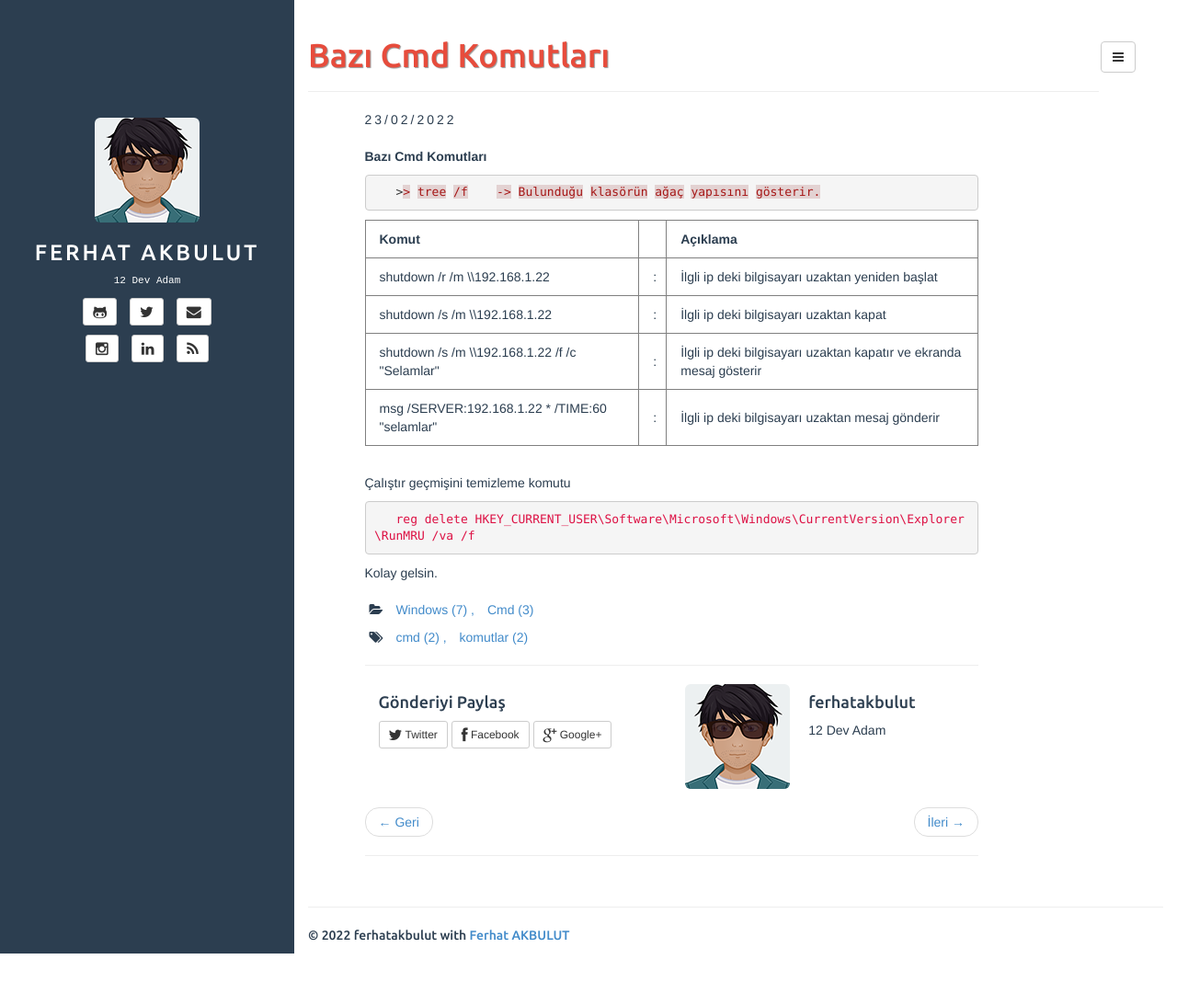
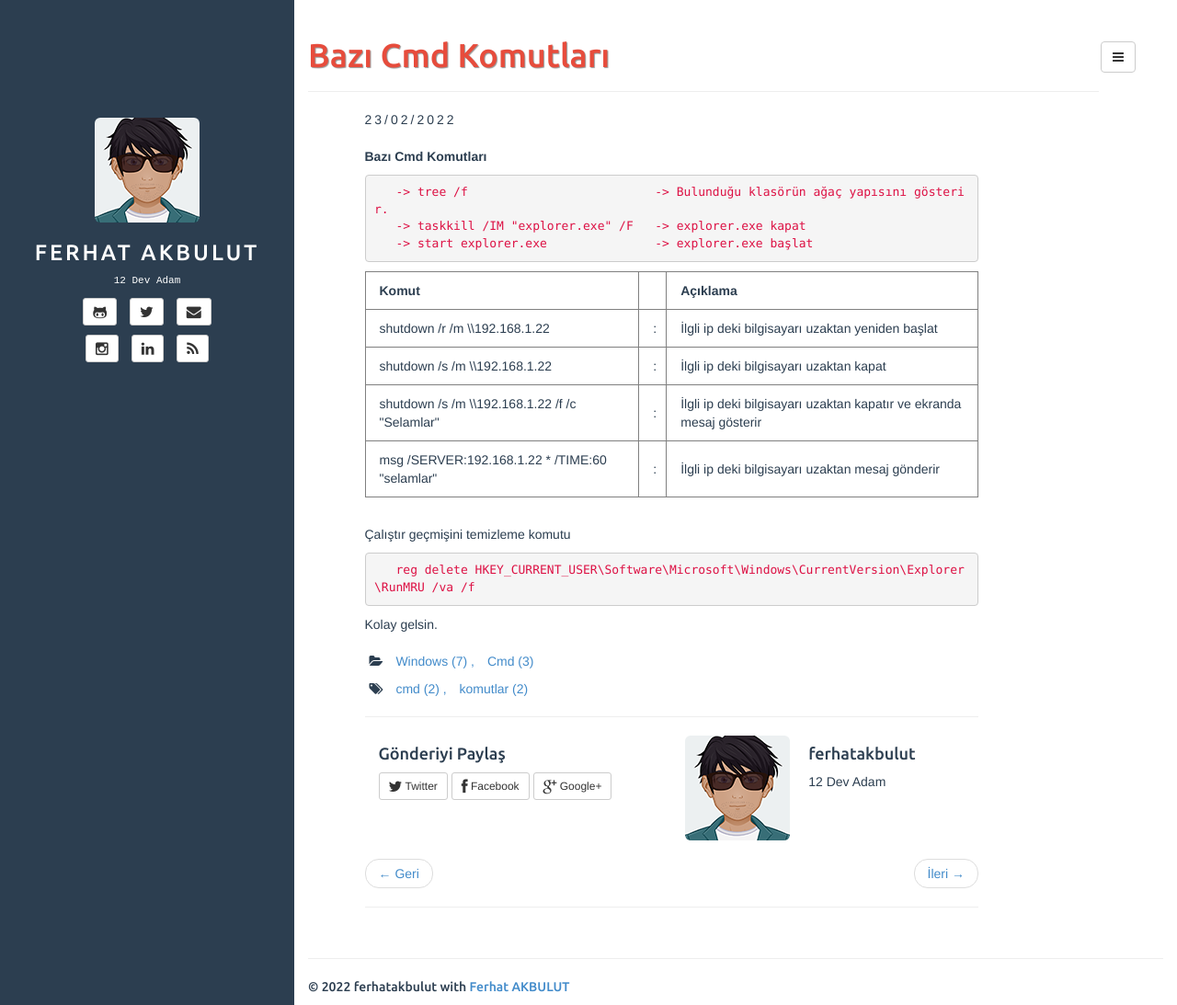
Before and after one commit to ferhatakbulut/ferhatakbulut.github.io, a Jekyll site: the page built from _posts/2022-02-23-cmd-komutlari.md, in a window 1280 px wide and 1093 px high. Shown: the whole window at 92% size. Built offline with Jekyll 4.4.1, drawn with Linux system fonts in a browser that asks for light colours.

Commit message:
update 2022-02-23-cmd-komutlari.md

```diff
--- a/_posts/2022-02-23-cmd-komutlari.md
+++ b/_posts/2022-02-23-cmd-komutlari.md
@@ -11,7 +11,9 @@ description: Bazı Cmd Komutları ve Açıklamaları
 
 {% highlight yaml %}
 
-   >> tree /f    -> Bulunduğu klasörün ağaç yapısını gösterir.
+   -> tree /f                          -> Bulunduğu klasörün ağaç yapısını gösterir.
+   -> taskkill /IM "explorer.exe" /F   -> explorer.exe kapat
+   -> start explorer.exe               -> explorer.exe başlat
 
 {% endhighlight %}
 
```
